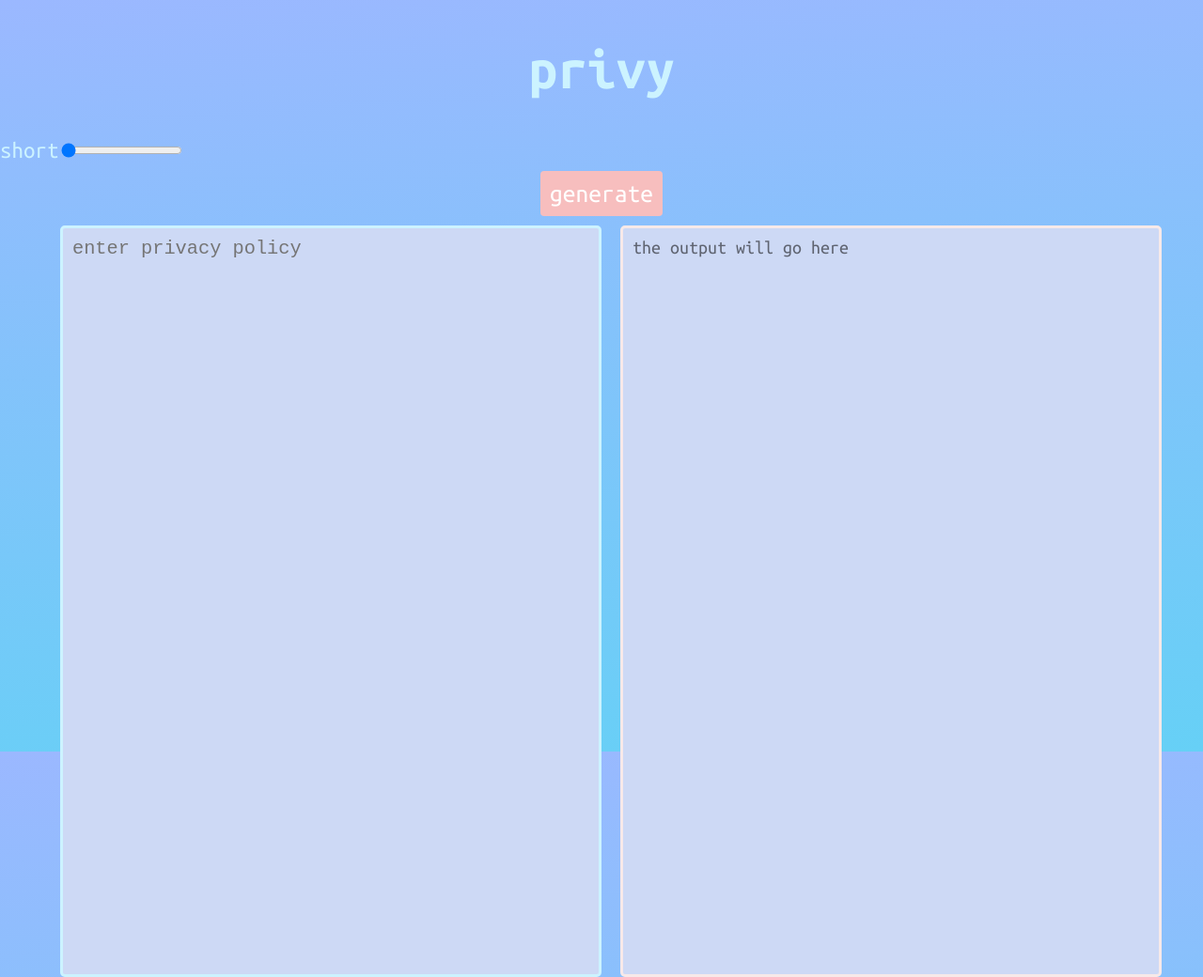
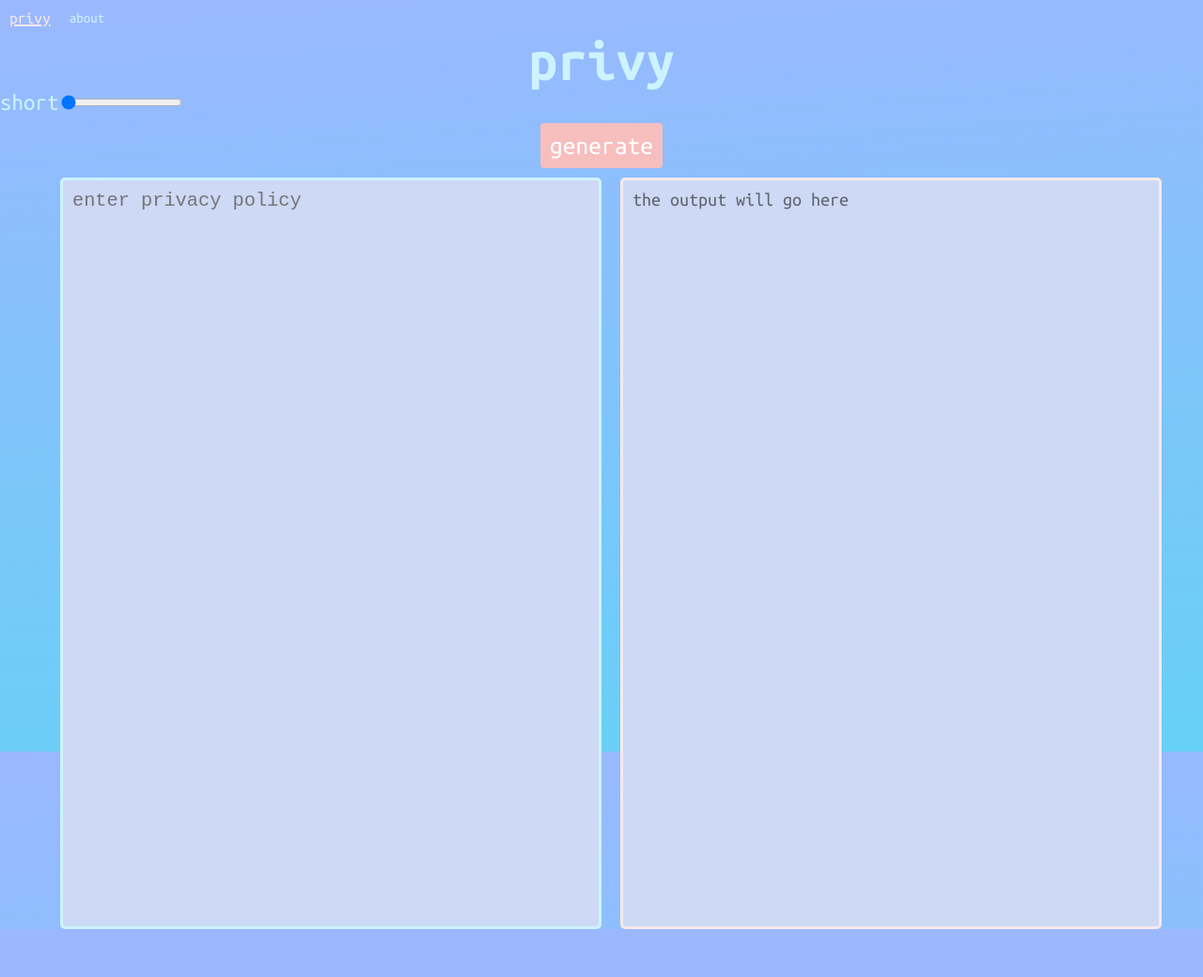
Before and after one commit to Atticus-Wong/hackdavis24, a website: page index.html in a window 1280 px wide. Shown: the whole page at 94% size. After the commit the page ends 989 px from the top, so only its background shows below. Drawn offline with Linux system fonts and the light colour scheme.

Commit message:
add styling for bar and animations for index page

```diff
--- /dev/null
+++ b/bar.css
@@ -0,0 +1,25 @@
+bar {
+    padding: 0.2rem 0.5rem 0.25rem 0.5rem;
+    display: block;
+}
+bar > div {
+    display: flex;
+    width: 100%;
+}
+bar > div > .home {
+    color: var(--fg-blue);
+    font-size: 0.7em;
+    margin: 0.3rem 1rem 0 0;
+    text-decoration: none;
+}
+bar > div > .sublink {
+    color: var(--fg-blue);
+    font-size: 0.6em;
+    margin: 0.4rem 0.6rem 0 0;
+    text-decoration: none;
+}
+
+.currentlink {
+    color: var(--fg-pink) !important;
+    text-decoration: underline 2px !important;
+}
--- /dev/null
+++ b/index.css
@@ -0,0 +1,17 @@
+#mainbody {
+    animation: fade-in 0.5s, set-down 0.5s;
+}
+
+#name-holder {
+    display: grid;
+    grid-template-columns: auto min-content auto;
+    animation: fade-in 0.5s;
+}
+
+#name {
+    width: min-content;
+    margin: auto;
+    overflow: hidden;
+    white-space: nowrap;
+    animation: typing 0.5s steps(5, end);
+}
--- a/index.html
+++ b/index.html
@@ -5,6 +5,8 @@
     <title>privy</title>
     <meta name="viewport" content="width=device-width,initial-scale=1">
     <link rel="stylesheet" href="style.css">
+    <link rel="stylesheet" href="index.css">
+    <link rel="stylesheet" href="bar.css">
     <link rel="icon" type="image/x-icon" href="./favicon.ico">
     <link rel="preconnect" href="https://fonts.googleapis.com">
     <link rel="preconnect" href="https://fonts.gstatic.com" crossorigin>
@@ -12,11 +14,21 @@
 </head>
 <script src="script.js" defer></script>
 <body>
+    <bar>
+        <div>
+            <a class="home currentlink" href="./index.html">privy</a>
+            <a class="sublink" href="./about.html">about</a>
+        </div>
+    </bar>
+    <div id="name-holder">
+        <div><!--blank--></div>
 
 
 
 
-    <h1>privy</h1>
+    <h1 id="name">privy</h1>
+        <div><!--blank--></div>
+    </div>
     <form id="slider">
         <label for="slide_inner">0</label><input id="slide_inner" onchange="slide()" type="range" min="1" max="3" value="0" class="slider">
       </form>
@@ -24,7 +36,7 @@
             <label for="myRange" id="selector"></label>
             <input type="range" min="1" max="3" value="2" class="slider" id="myRange">
         </div> -->
-        <button id="generateButton">generate</button>
+    <button id="generateButton">generate</button>
     <div id="mainbody" class="split">
         <textarea id="priv-pol" placeholder="enter privacy policy" cols="10"></textarea>
         <div id="response">the output will go here</div>
--- a/style.css
+++ b/style.css
@@ -48,6 +48,7 @@ body {
 }
 
 #generateButton:hover {
+    cursor: pointer;
     background-color: var(--bg-pink-deep);
 }
 
@@ -61,6 +62,10 @@ h1 {
     margin-left: 10%;
     text-align: left;
     font-family: inherit;
+}
+
+.sublink-spacing {
+    height: 3em;
 }
 
 strong {
@@ -78,6 +83,7 @@ strong:after {
 }
 
 #mainbody {
+    position: relative;
     margin: auto auto 2em auto;
     width: 80%;
     height: 100%;
@@ -127,6 +133,24 @@ strong:after {
     }
 }
 
+@keyframes set-down {
+    0% {
+        bottom: 1rem;
+    }
+    100% {
+        bottom: 0rem;
+    }
+}
+
+@keyframes typing {
+    0% {
+        width: 0%;
+    }
+    100% {
+        width: 100%;
+    }
+}
+
 @media screen
 and (max-width: 1300px) {
     strong {
```
Also changed, not shown: about.css (+0 -9 lines), about.html (+8 -1 lines).
